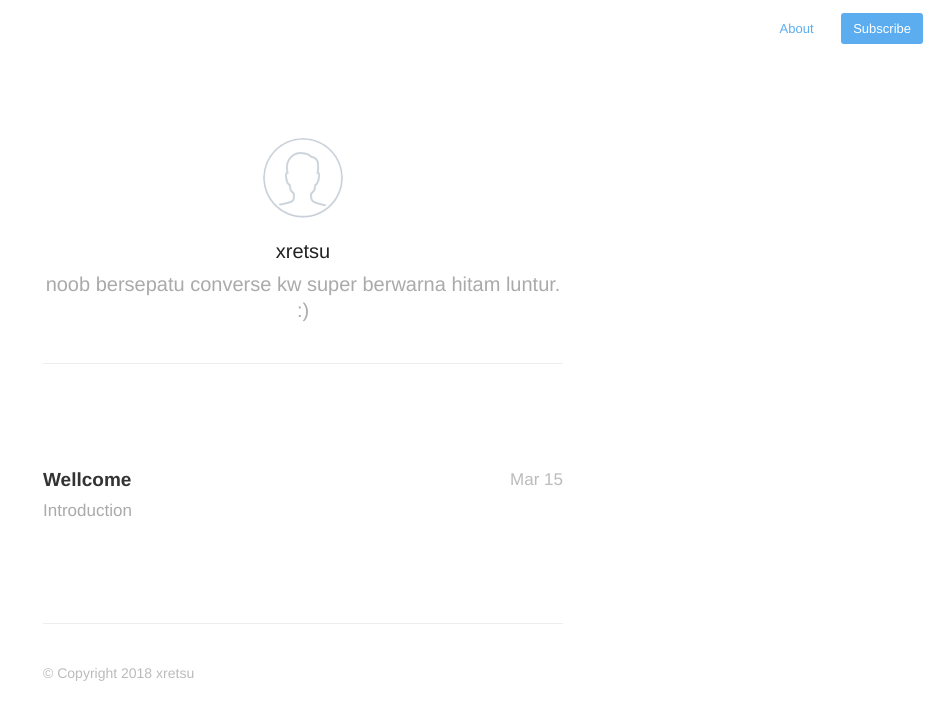
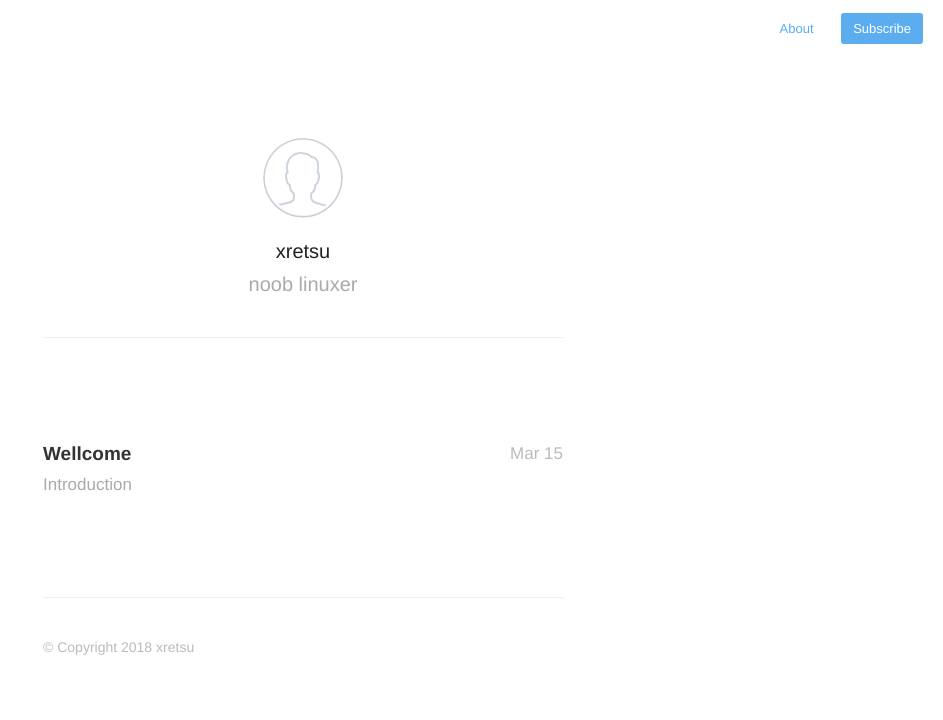
Before and after one commit to xretsu/xretsu.github.io, a Jekyll site: the page built from index.html, in a window 1280 px wide. Shown: the top 720 px of the page, without its empty margins (337-1280 px from the left). Built offline with Jekyll 4.4.1, drawn with Linux system fonts in a browser that asks for light colours; nearby versions of some CDN libraries; the list of posts is cut into pages by our own code.

Commit message:
Update _config.yml

```diff
--- a/_config.yml
+++ b/_config.yml
@@ -1,5 +1,5 @@
 name: xretsu
-description: noob bersepatu converse kw super berwarna hitam luntur. :)
+description: noob linuxer
 meta_description: "Just Linuxer"
 
 aboutPage: true
```
